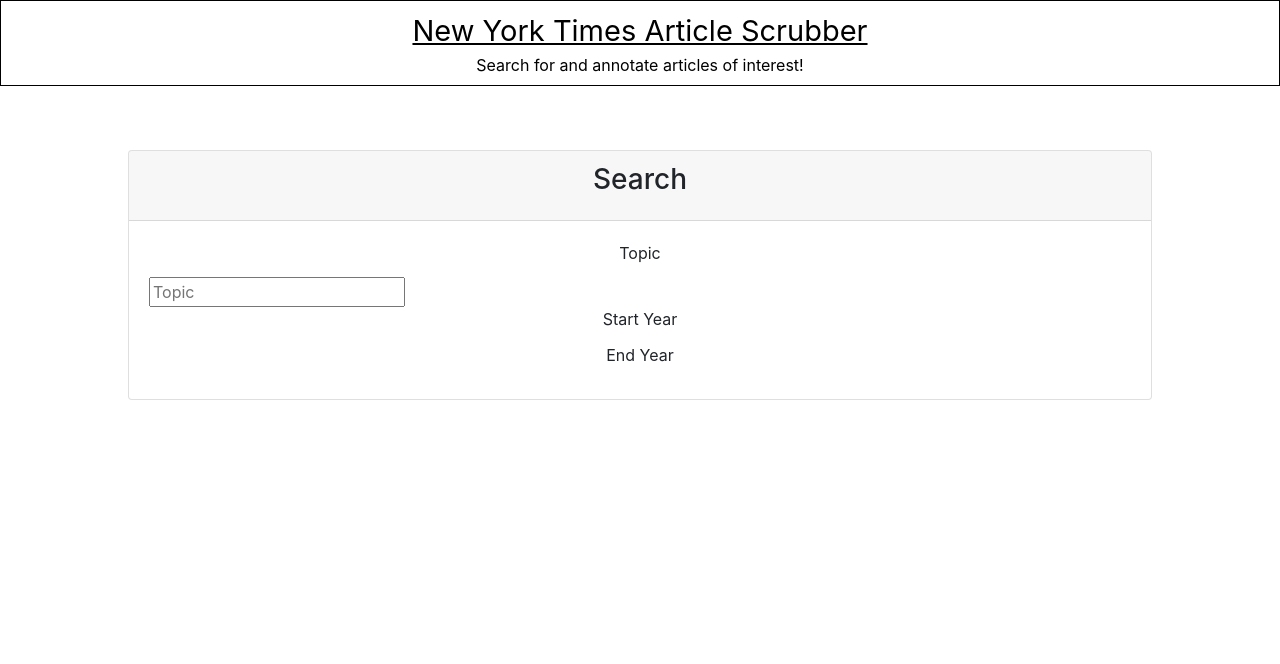
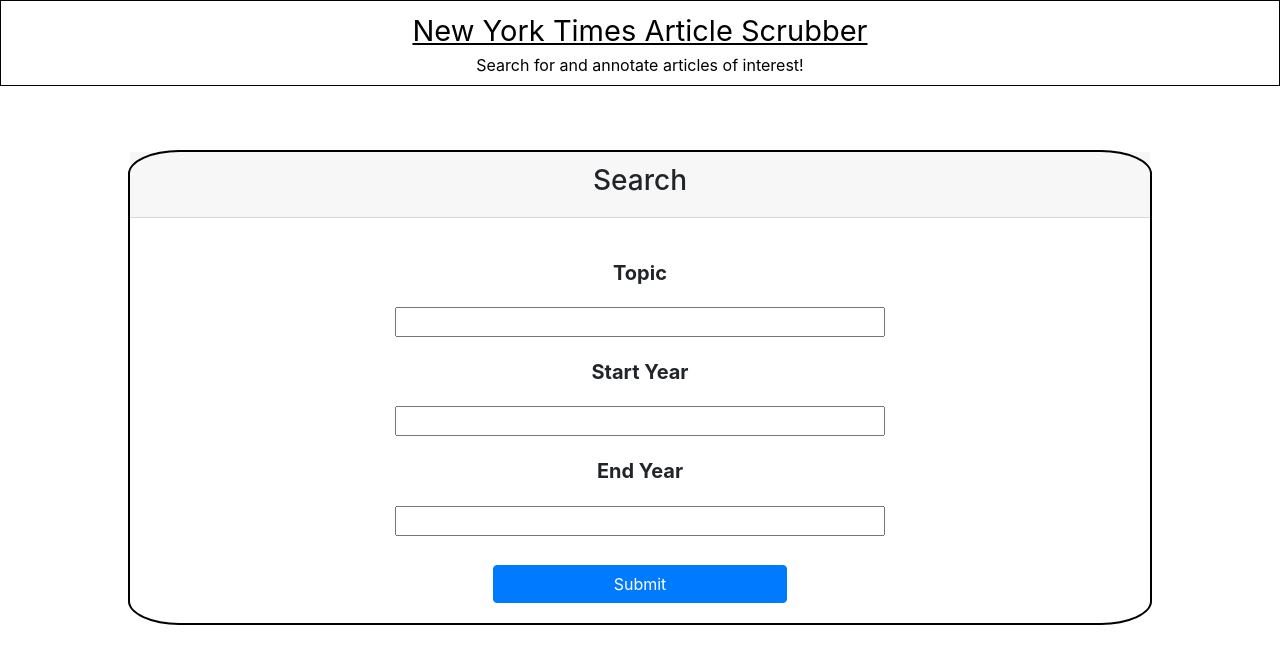
Before and after one commit to ahan1986/MERN-NYTsearch, a React (Create React App) app in the folder react-search-nyt/: page / in a window 1280 px wide. Shown: the top 664 px of the page. Built offline with nearby package versions, Linux system fonts and the light colour scheme.

Commit message:
search box complete

```diff
--- a/react-search-nyt/src/component/search/Search.css
+++ b/react-search-nyt/src/component/search/Search.css
@@ -2,9 +2,46 @@
     width: 80vw;
     margin: auto;
     margin-top: 5%;
+    border-radius: 5%;
+    border: 2px solid black;
+}
+
+h3 {
+    display: flex;
+    justify-content: center;
+}
+
+.card-header {
+    border-radius: 10%;
 }
 
 .card-title {
     display: flex;
     justify-content: center;
+    margin: 2%;
+    font-size: 20px;
+    font-weight: bold;
 }
+
+.card-body {
+    display:flex;
+    flex-direction: column;
+    justify-content: center;
+    align-content: center;
+}
+
+input {
+    width: 50%;
+    display:flex;
+    align-content: center;
+    justify-content: center;
+    margin: auto;
+    text-align: center;
+}
+
+button {
+    width: 30%;
+    margin-top: 3%;
+    margin-left: auto;
+    margin-right: auto;
+}
--- a/react-search-nyt/src/component/search/Search.js
+++ b/react-search-nyt/src/component/search/Search.js
@@ -18,23 +18,40 @@
         console.log(this.state.topic);
     }
 
+    handleFormSubmit = event => {
+
+    }
+
     render() {
         return (
             <div className="card">
                 <div className="card-header">
-                    <h3 className="card-title">Search</h3>
+                    <h3>Search</h3>
                 </div>
                 <div className="card-body">
                     <p className="card-title">Topic</p>
                     <input
-                        placeholder="Topic"
                         value={this.state.topic}
                         name="topic"
+                        type="text"
                         onChange={this.handleInputChange}
-                        type="text"
                     />
                     <p className="card-title">Start Year</p>
+                    <input
+                        value={this.state.startYear}
+                        name="startYear"
+                        type="text"
+                        onChange={this.handleInputChange}
+                    />
                     <p className="card-title">End Year</p>
+                    <input
+                        value={this.state.endYear}
+                        name="endYear"
+                        type="text"
+                        onChange={this.handleInputChange}
+                    />
+
+                    <button className="btn btn-primary" onClick={this.handleFormSubmit}>Submit</button>
                 </div>
             </div>
         )
```
